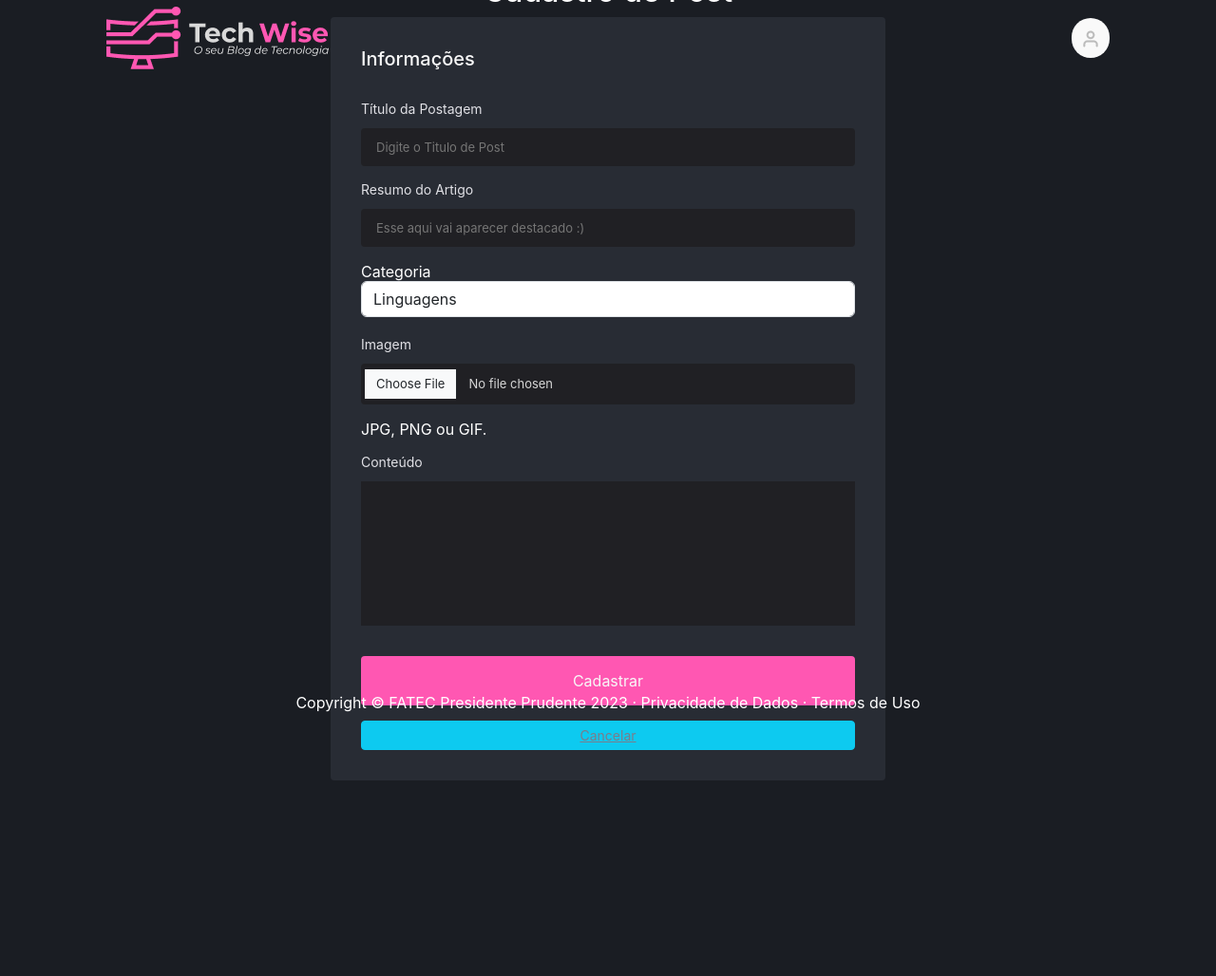
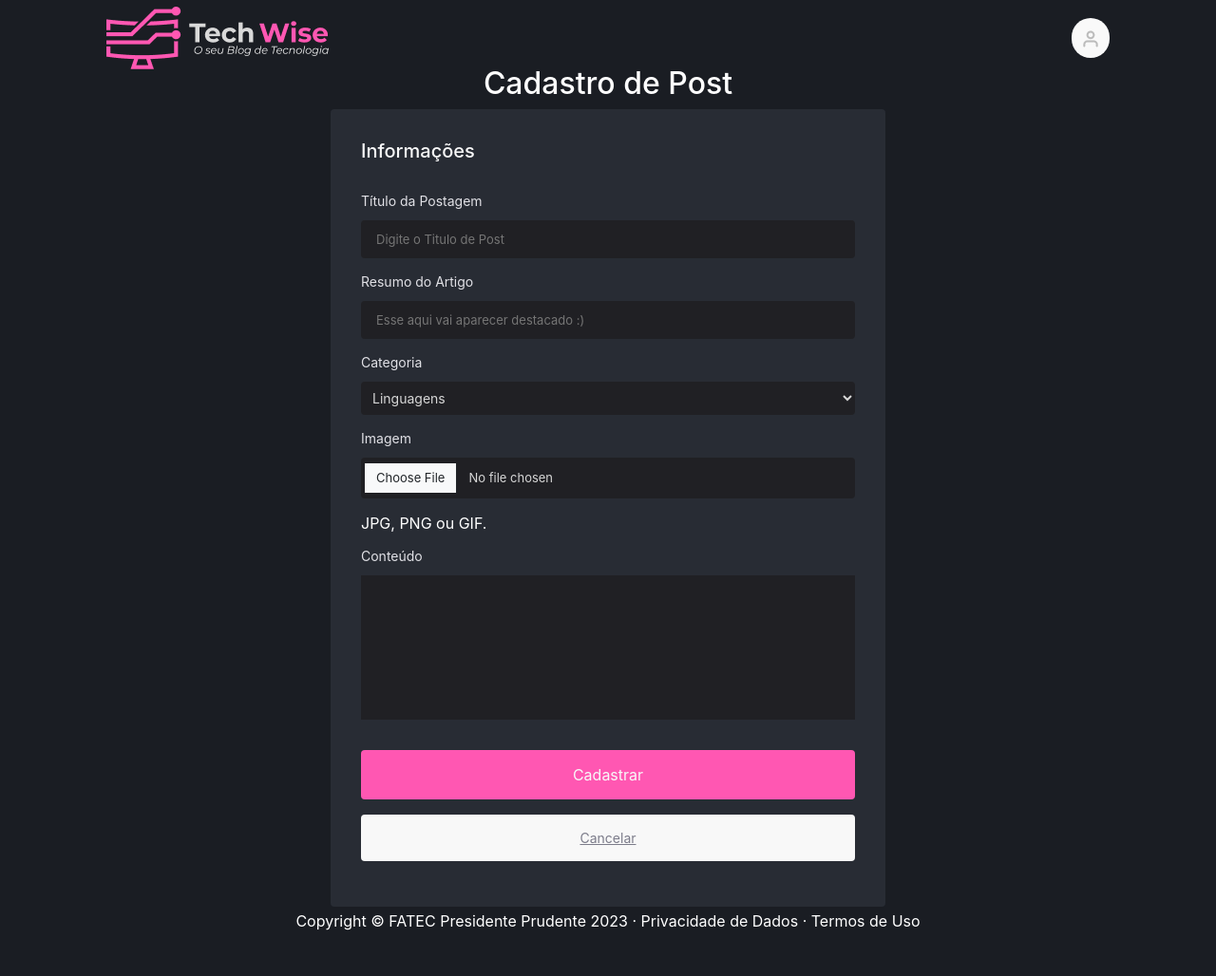
Before and after one commit to felipegarcao/projeto_php, a PHP site: page /article/cadastro in a window 1280 px wide. Shown: the whole page at 95% size. Before the commit the page ends 822 px from the top, so only its background shows below. Run offline with PHP 8.4, Linux system fonts and the light colour scheme; the visitor is signed in with stand-in values (Sample User, id 1); data comes from the database, SQL or seed files in the repository; data that the repository does not hold is empty.

Commit message:
alterando visualização de cadastro de post

```diff
--- a/App/Views/article/cadastro.php
+++ b/App/Views/article/cadastro.php
@@ -1,4 +1,4 @@
-<div class="loginContainer" style="flex-direction: column; margin-top: 2rem; height: calc(100vh - 230px)">
+<div class="loginContainer" style="flex-direction: column; margin-top: 2rem;">
   <h2>Cadastro de Post</h2>
   <div class="containerCadastroPost" style="padding: 2rem">
     <h4>Informações</h4>
@@ -28,12 +28,17 @@
         <input type="text" placeholder="Esse aqui vai aparecer destacado :)" name="resume" id="resume" value="<?php echo $Sessao::retornaValorFormulario('resume'); ?>" required />
       </label>
 
-      <label for="idCategory">Categoria</label>
-      <select class="form-control" name="idCategory" id="idCategory" required>
+      <label for="idCategory">
+        <span>
+        Categoria
+        </span>
+      <select class="select"  name="idCategory" id="idCategory" required>
         <?php foreach ($viewVar['listCategory'] as $category) { ?>
           <option value="<?= $category->getIdCategory() ?>"><?= $category->getName() ?></option>
         <?php } ?>
-      </select> <br>
+      </select>
+        </label>
+
 
       <label>
         <span>
@@ -52,7 +57,8 @@
 
 
       <button type="submit" class="buttonSubmit">Cadastrar</button>
-      <a href="http://<?php echo APP_HOST; ?>/home" class="btn btn-info btn-sm"><span class="glyphicon glyphicon-arrow-left" aria-hidden="true"></span> Cancelar </a>
+      <a href="http://<?php echo APP_HOST; ?>/home" class="buttonCancel">
+       Cancelar </a>
     </form>
   </div>
 </div>
--- a/App/Views/posts/solicitacoes.php
+++ b/App/Views/posts/solicitacoes.php
@@ -121,7 +121,7 @@
         </form>
       </div>
       <div class="actions">
-        <button type="button" class="negado" data-bs-dismiss="modal">Cancelar</button>
+        <button type="button" class="negado" style="color: #FF57B2;" data-bs-dismiss="modal">Cancelar</button>
         <button type="button" class="aceito">Finalizar</button>
       </div>
     </div>
--- a/public/css/style.css
+++ b/public/css/style.css
@@ -3,6 +3,7 @@
 html {
     position: relative;
     min-height: 100%;
+    overflow-x: hidden;
   }
 
   * {
@@ -459,6 +460,31 @@ html {
     margin-bottom: 2rem;
   }
 
+  .select {
+    background-color: #202024;
+    padding: 8px;
+    border: 0;
+    border-radius: 4px;
+    color: #D7D7D7;
+    margin-bottom: 1rem;
+    font-size: 14px;
+  }
+
+
+  .buttonCancel {
+    color: #FF57B2;
+    padding: 1rem;
+    border-radius: 4px;
+    display: flex;
+    align-items: center;
+    justify-content: center;
+    background: #F8F8F8;
+    outline: 0;
+    border: 0;
+    margin-bottom: 1rem;
+  }
+
+
   /* Solicitações */
 
 
```
